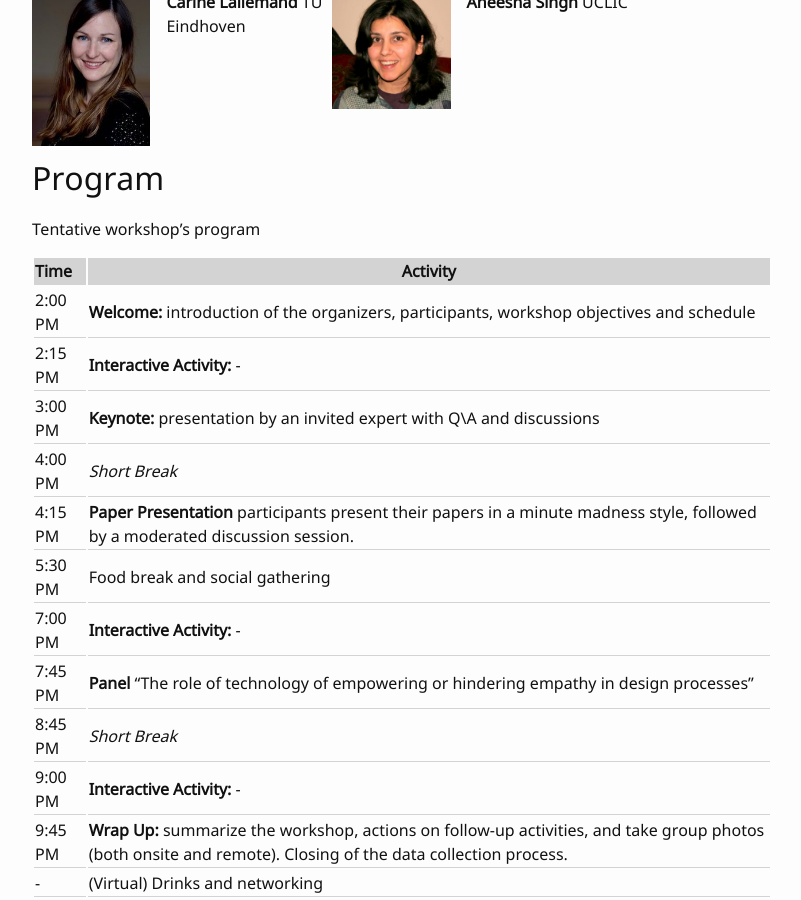
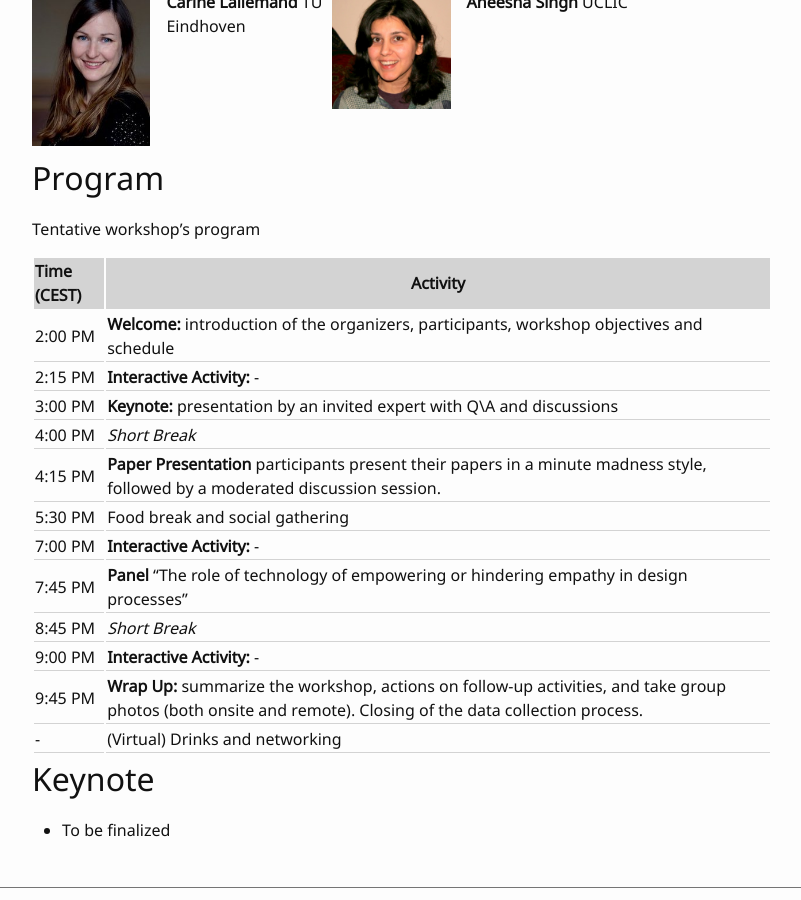
Before and after one commit to empathiCH/empathiCH.github.io, a Jekyll site: the page built from 3-program.md, in a window 1280 px wide and 900 px high, scrolled down 801 px. Shown: the whole window, without its empty margins (238-1039 px from the left). Built offline with Jekyll 4.4.1, drawn with Linux system fonts in a browser that asks for light colours.

Commit message:
added timezone info

```diff
--- a/3-program.md
+++ b/3-program.md
@@ -34,7 +34,7 @@ If you are a participant, you should have received the Zoom link via email. If n
 Tentative workshop's program
 
 
-| Time   | Activity                                                                                                                                                              |
+| Time  (CEST) | Activity                                                                                                                                                              |
 |:------------|-----------------------------------------------------------------------------------------------------------------------------------------------------------------------|
 | 2:00 PM  | **Welcome:** introduction of the  organizers, participants, workshop objectives and schedule                                                                                         |
 | 2:15 PM  | **Interactive Activity:** -                                                                                         |
```
